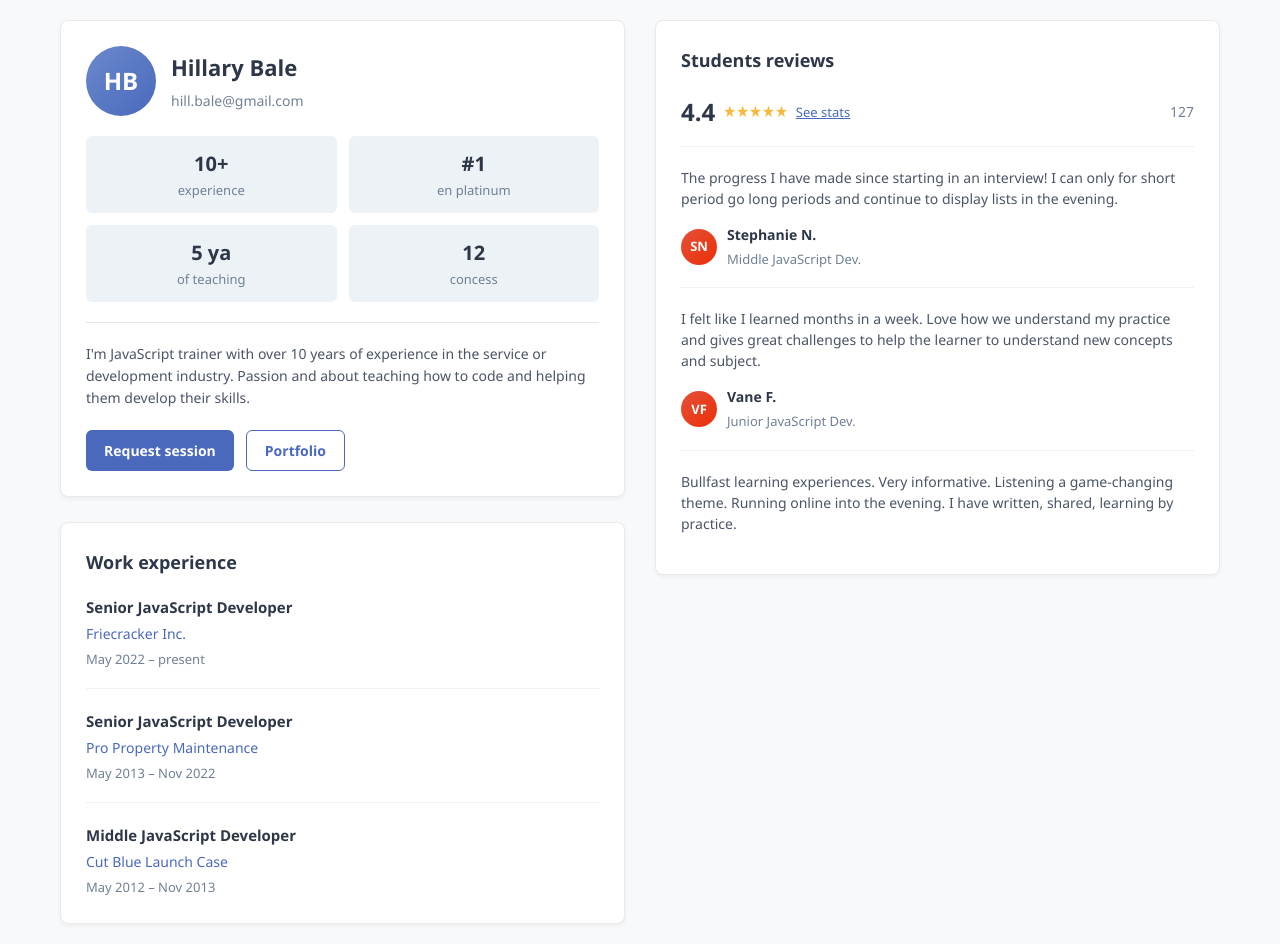
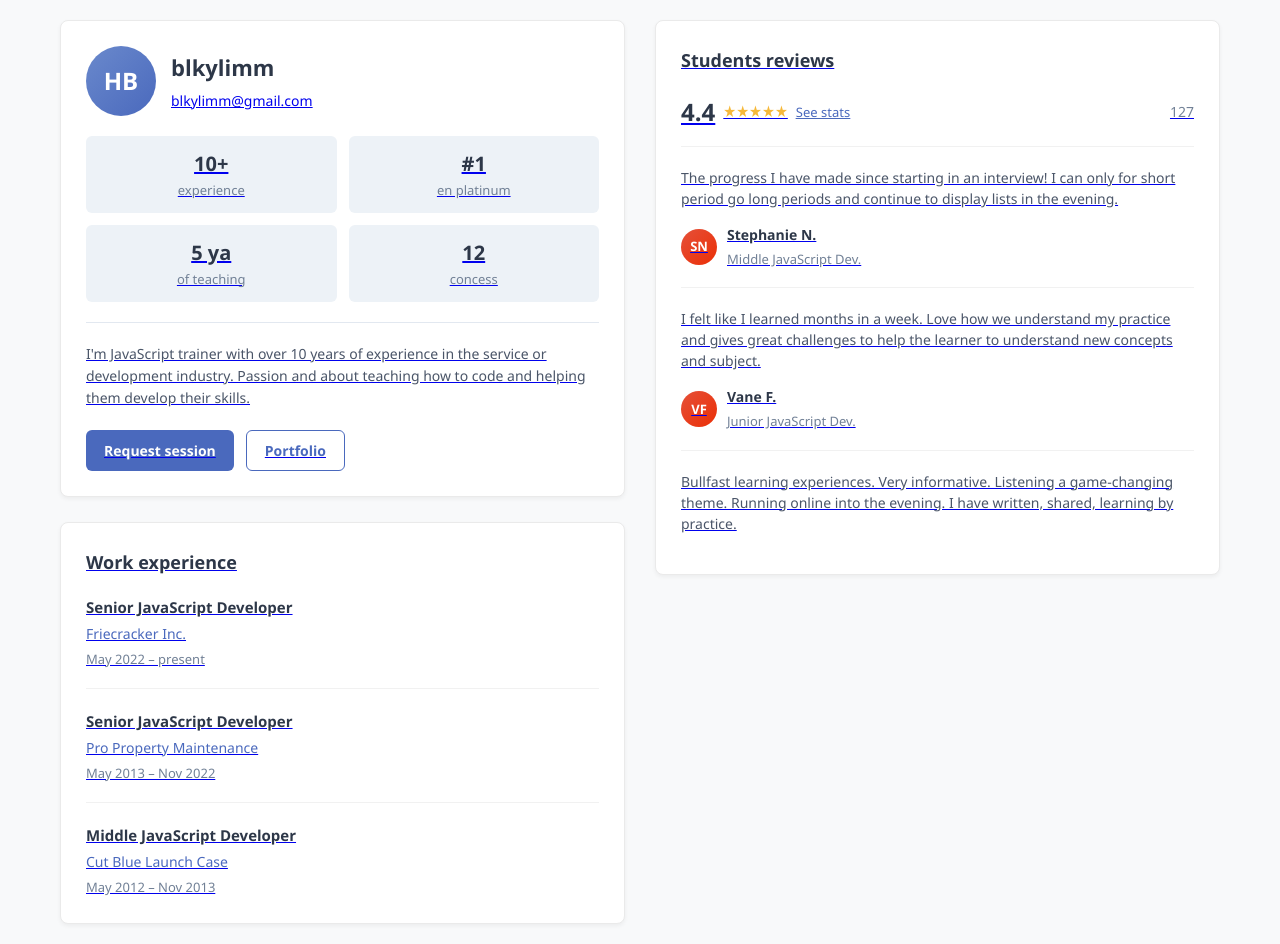
Before and after one commit to BlkyLim001/Portfolio, a plain HTML site: page index.html in a window 1280 px wide. Drawn offline with Linux system fonts and the light colour scheme.

Commit message:
Update index.html

```diff
--- a/index.html
+++ b/index.html
@@ -3,7 +3,7 @@
 <head>
     <meta charset="UTF-8">
     <meta name="viewport" content="width=device-width, initial-scale=1.0">
-    <title>Hillary Bale - JavaScript Trainer</title>
+    <title>blkylimm portfolio</title>
     <style>
         * {
             margin: 0;
@@ -289,8 +289,8 @@
                     <div class="trainer-header">
                         <div class="avatar">HB</div>
                         <div class="trainer-details">
-                            <h1>Hillary Bale</h1>
-                            <p>hill.bale@gmail.com</p>
+                            <h1>blkylimm</h1>
+                            <p><a href="mailto:blkylimm@gmail.com" class="email">blkylimm@gmail.com</p>
                         </div>
                     </div>
 
```
